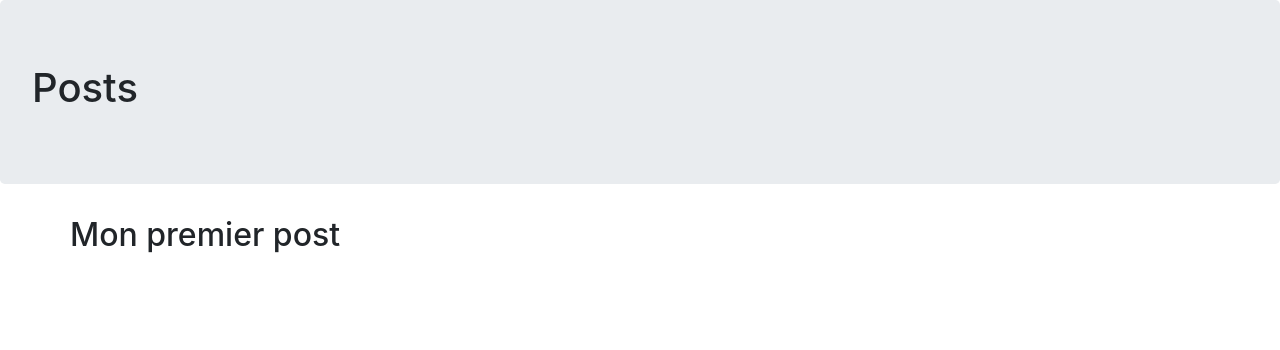
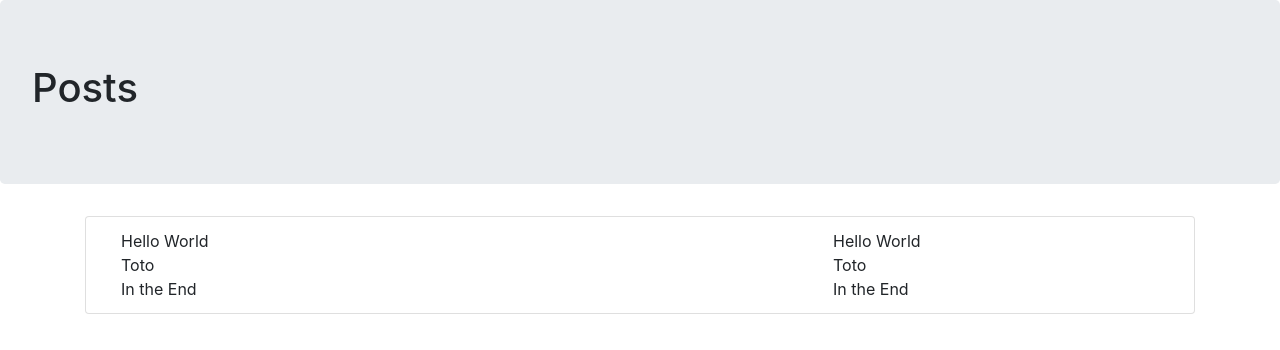
Before and after one commit to matbgn/angular-blog-coursera, an Angular app: page / in a window 1280 px wide. Shown: the top 350 px of the page. Built offline with nearby package versions, Linux system fonts and the light colour scheme.

Commit message:
Deploy the basic structure for the posts

```diff
--- a/src/app/app.component.html
+++ b/src/app/app.component.html
@@ -1 +1,15 @@
-<app-post-list-component></app-post-list-component>
+<div class="jumbotron">
+  <h1>
+    Posts
+  </h1>
+</div>
+
+<div class="container">
+  <div class="row">
+    <div class="col-sm-12">
+      <ul class="list-group">
+        <app-post-list-component></app-post-list-component>
+      </ul>
+    </div>
+  </div>
+</div>
--- a/src/app/app.component.ts
+++ b/src/app/app.component.ts
@@ -6,5 +6,15 @@ import { Component } from '@angular/core';
   styleUrls: ['./app.component.css']
 })
 export class AppComponent {
-
+  posts = [
+    {
+      title: 'Mon premier post'
+    },
+    {
+      title: 'Mon deuxième post'
+    },
+    {
+      title: 'Encore un post'
+    }
+  ];
 }
--- a/src/app/app.module.ts
+++ b/src/app/app.module.ts
@@ -3,11 +3,13 @@ import { NgModule } from '@angular/core';
 
 import { AppComponent } from './app.component';
 import { PostListComponentComponent } from './post-list-component/post-list-component.component';
+import { PostListItemComponentComponent } from './post-list-item-component/post-list-item-component.component';
 
 @NgModule({
   declarations: [
     AppComponent,
-    PostListComponentComponent
+    PostListComponentComponent,
+    PostListItemComponentComponent
   ],
   imports: [
     BrowserModule
--- a/src/app/post-list-component/post-list-component.component.html
+++ b/src/app/post-list-component/post-list-component.component.html
@@ -1,15 +1,5 @@
-<div class="jumbotron">
-  <h1>
-    Posts
-  </h1>
-</div>
-
-<div class="container">
-  <div class="row">
-    <div class="col-xs-12">
-      <ul class="list-group">
-        <h2>{{ postTitle }}</h2>
-      </ul>
-    </div>
-  </div>
-</div>
+<li class="list-group-item">
+  <app-post-list-item-component [postTitle]="postTitleOne"></app-post-list-item-component>
+  <app-post-list-item-component [postTitle]="postTitleTwo"></app-post-list-item-component>
+  <app-post-list-item-component [postTitle]="postTitleThree"></app-post-list-item-component>
+</li>
--- a/src/app/post-list-component/post-list-component.component.ts
+++ b/src/app/post-list-component/post-list-component.component.ts
@@ -1,4 +1,4 @@
-import { Component, OnInit } from '@angular/core';
+import { Component, Input, OnInit } from '@angular/core';
 
 @Component({
   selector: 'app-post-list-component',
@@ -7,7 +7,9 @@ import { Component, OnInit } from '@angular/core';
 })
 export class PostListComponentComponent implements OnInit {
 
-  postTitle: string = 'Mon premier post';
+  postTitleOne = "Hello World";
+  postTitleTwo = "Toto";
+  postTitleThree = "In the End";
 
   constructor() { }
 
--- /dev/null
+++ b/src/app/post-list-item-component/post-list-item-component.component.html
@@ -0,0 +1,10 @@
+<div class="container">
+  <div class="row">
+    <div class="col-sm-8">
+      {{postTitle}}
+    </div>
+    <div class="col-sm-4">
+      {{postTitle}}
+    </div>
+  </div>
+</div>
--- /dev/null
+++ b/src/app/post-list-item-component/post-list-item-component.component.ts
@@ -0,0 +1,17 @@
+import { Component, Input, OnInit } from '@angular/core';
+
+@Component({
+  selector: 'app-post-list-item-component',
+  templateUrl: './post-list-item-component.component.html',
+  styleUrls: ['./post-list-item-component.component.css']
+})
+export class PostListItemComponentComponent implements OnInit {
+
+  @Input() postTitle: string;
+
+  constructor() {}
+
+  ngOnInit() {
+  }
+
+}
```
Also changed, not shown: src/app/post-list-item-component/post-list-item-component.component.css (added), 1 other file (tests, documents, lock files or other folders).
